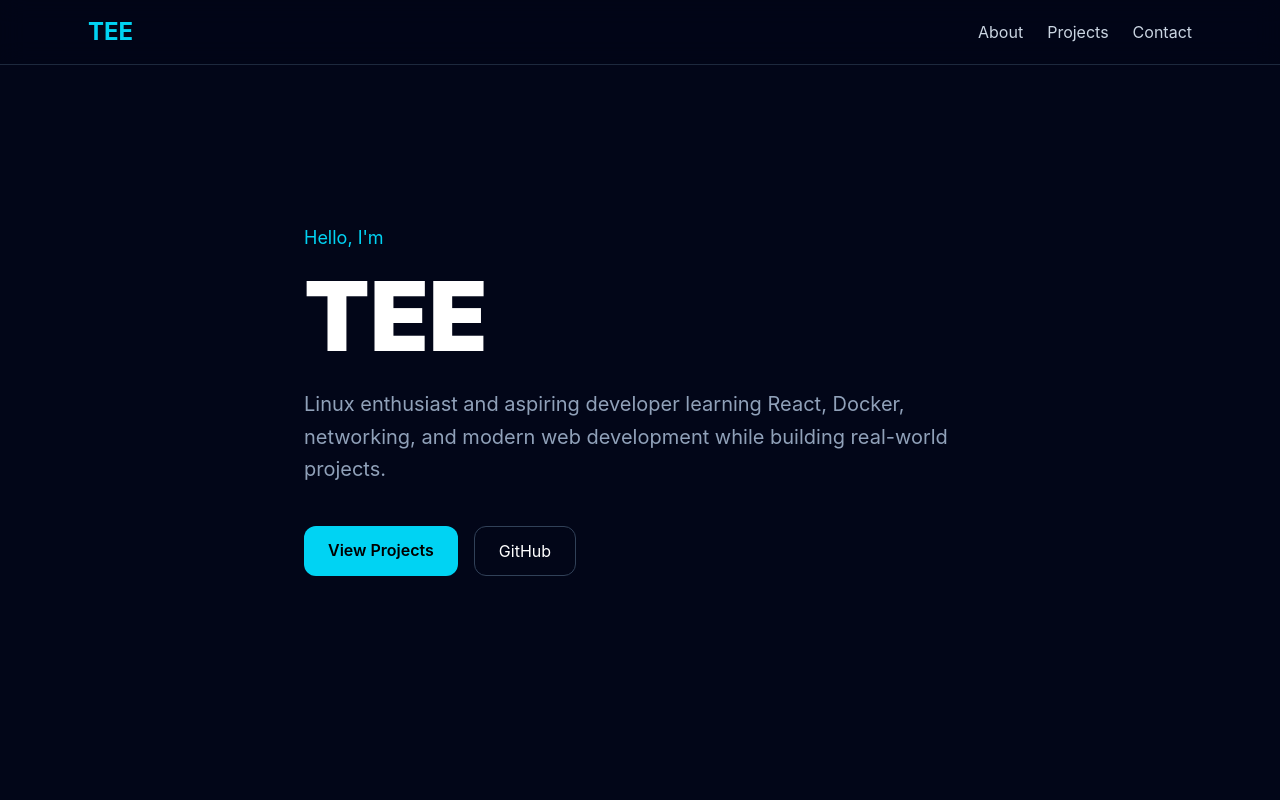
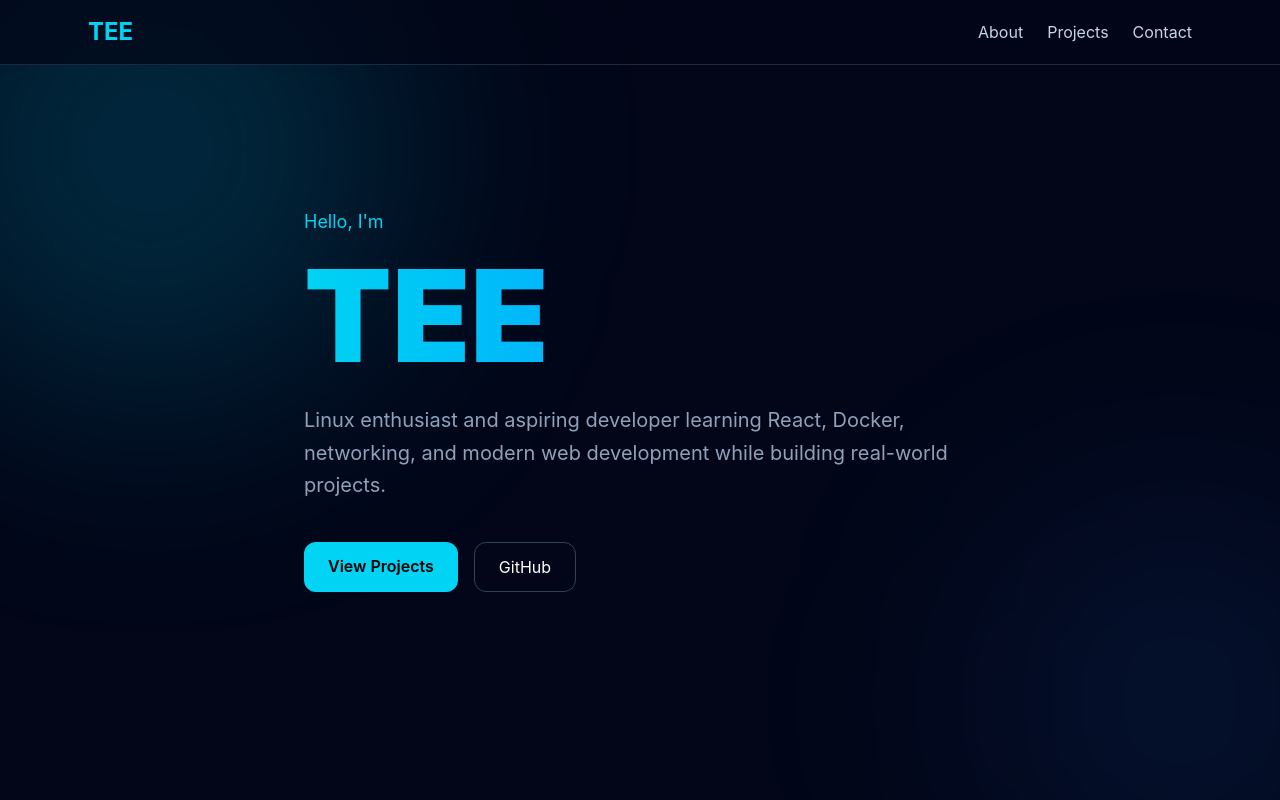
Before and after one commit to ahessa/portfolio-site, a React (Vite) app: page / in a window 1280 px wide. Shown: the top 800 px of the page. Built offline with nearby package versions, Linux system fonts and the light colour scheme.

Commit message:
Added animations and improved portfolio UI

```diff
--- a/package.json
+++ b/package.json
@@ -11,6 +11,7 @@
   },
   "dependencies": {
     "@tailwindcss/vite": "^4.3.0",
+    "framer-motion": "^12.40.0",
     "react": "^19.2.6",
     "react-dom": "^19.2.6",
     "tailwindcss": "^4.3.0"
--- a/src/App.jsx
+++ b/src/App.jsx
@@ -1,3 +1,5 @@
+import { motion } from "framer-motion"
+
 function App() {
   return (
     <div className="bg-slate-950 text-white min-h-screen">
@@ -28,15 +30,25 @@ function App() {
       </nav>
 
       {/* Hero */}
-      <section className="h-screen flex items-center">
+      <section className="h-screen flex items-center relative overflow-hidden">
 
-        <div className="max-w-6xl mx-auto px-6">
+        {/* Background Glow */}
+        <div className="absolute w-[500px] h-[500px] bg-cyan-500/20 blur-[120px] rounded-full top-[-100px] left-[-100px]" />
+
+        <div className="absolute w-[400px] h-[400px] bg-blue-500/10 blur-[120px] rounded-full bottom-[-100px] right-[-100px]" />
+
+        <motion.div
+          initial={{ opacity: 0, y: 40 }}
+          animate={{ opacity: 1, y: 0 }}
+          transition={{ duration: 1 }}
+          className="max-w-6xl mx-auto px-6 relative z-10"
+        >
 
           <p className="text-cyan-400 mb-4 text-lg">
             Hello, I'm
           </p>
 
-          <h1 className="text-6xl md:text-8xl font-black mb-6">
+          <h1 className="text-7xl md:text-9xl font-black mb-6 bg-gradient-to-r from-cyan-400 to-blue-500 text-transparent bg-clip-text">
             TEE
           </h1>
 
@@ -50,7 +62,7 @@ function App() {
 
             <a
               href="#projects"
-              className="bg-cyan-400 text-black px-6 py-3 rounded-xl font-semibold hover:scale-105 transition"
+              className="bg-cyan-400 text-black px-6 py-3 rounded-xl font-semibold hover:scale-105 hover:shadow-[0_0_30px_rgba(34,211,238,0.4)] transition"
             >
               View Projects
             </a>
@@ -65,7 +77,7 @@ function App() {
 
           </div>
 
-        </div>
+        </motion.div>
 
       </section>
 
@@ -112,14 +124,15 @@ function App() {
               "Web Development"
             ].map((skill) => (
 
-              <div
+              <motion.div
                 key={skill}
-                className="bg-slate-900 border border-slate-800 rounded-2xl p-8 hover:border-cyan-400 hover:-translate-y-2 transition"
+                whileHover={{ y: -10 }}
+                className="bg-slate-900 border border-slate-800 rounded-2xl p-8 hover:border-cyan-400 transition"
               >
                 <h3 className="text-2xl font-semibold">
                   {skill}
                 </h3>
-              </div>
+              </motion.div>
 
             ))}
 
@@ -143,7 +156,10 @@ function App() {
 
           <div className="grid md:grid-cols-2 gap-8">
 
-            <div className="bg-slate-900 border border-slate-800 rounded-2xl p-8 hover:border-cyan-400 transition">
+            <motion.div
+              whileHover={{ y: -10 }}
+              className="bg-slate-900 border border-slate-800 rounded-2xl p-8 hover:border-cyan-400 transition"
+            >
 
               <h3 className="text-2xl font-bold mb-4">
                 React Portfolio
@@ -161,9 +177,12 @@ function App() {
                 View Project →
               </a>
 
-            </div>
+            </motion.div>
 
-            <div className="bg-slate-900 border border-slate-800 rounded-2xl p-8 hover:border-cyan-400 transition">
+            <motion.div
+              whileHover={{ y: -10 }}
+              className="bg-slate-900 border border-slate-800 rounded-2xl p-8 hover:border-cyan-400 transition"
+            >
 
               <h3 className="text-2xl font-bold mb-4">
                 Linux Learning Journey
@@ -181,7 +200,7 @@ function App() {
                 View Project →
               </a>
 
-            </div>
+            </motion.div>
 
           </div>
 
```
Also changed, not shown: 1 other file (tests, documents, lock files or other folders).
